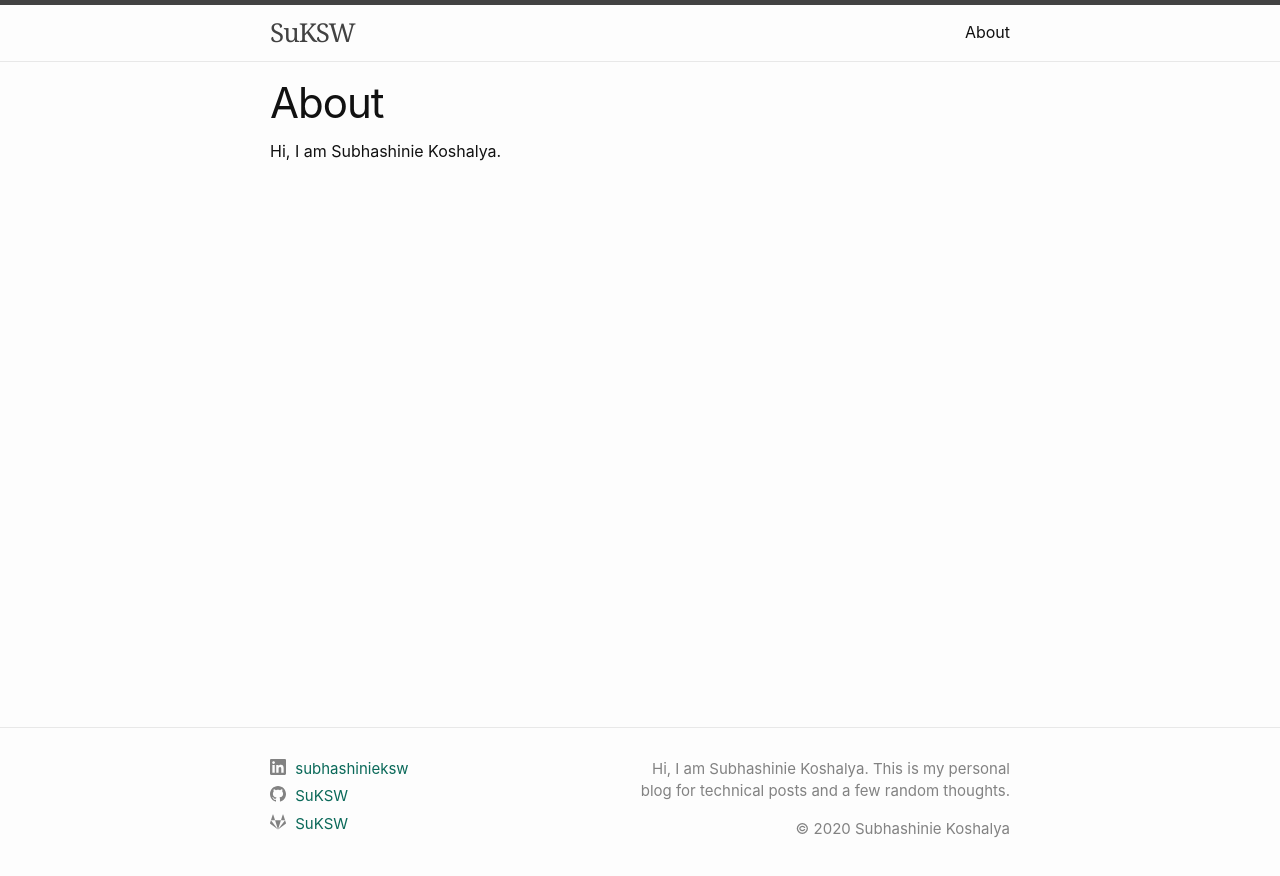
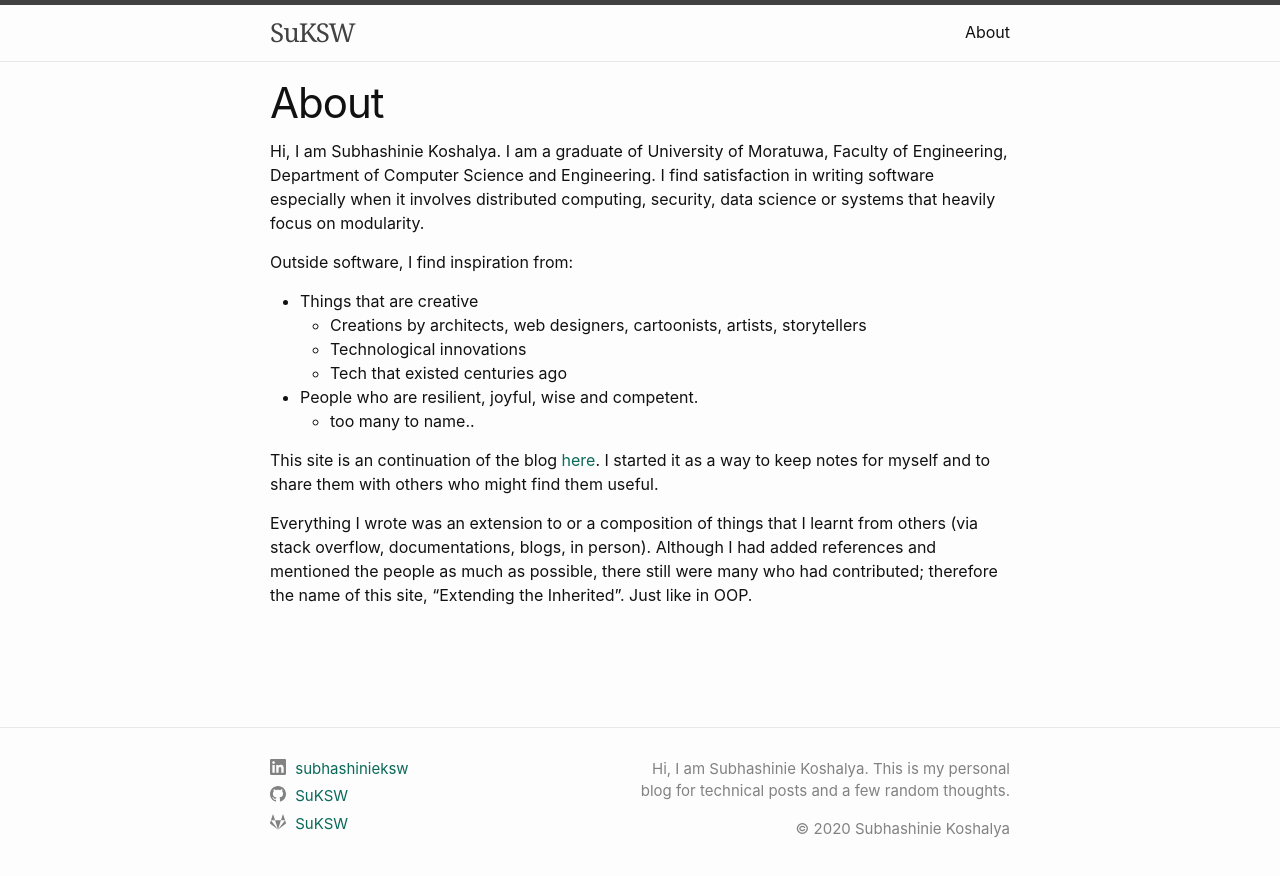
Before and after one commit to SuKSW/SuKSW.github.io, a Jekyll site: the page built from pages/about.md, in a window 1280 px wide. Shown: the top 876 px of the page. Built offline with Jekyll 4.4.1, drawn with Linux system fonts in a browser that asks for light colours; comment, search, counter and statistics services are not loaded.

Commit message:
update about page

```diff
--- a/pages/about.md
+++ b/pages/about.md
@@ -4,4 +4,19 @@ title: About
 permalink: /about
 ---
 
-Hi, I am Subhashinie Koshalya.
+Hi, I am Subhashinie Koshalya. I am a graduate of University of Moratuwa, Faculty of Engineering, Department of Computer Science and Engineering. I find satisfaction in writing software especially when it involves distributed computing, security, data science or systems that heavily focus on modularity.
+
+Outside software, I find inspiration from:
+
+- Things that are creative
+    - Creations by architects, web designers, cartoonists, artists, storytellers
+    - Technological innovations
+    - Tech that existed centuries ago
+- People who are resilient, joyful, wise and competent.
+    - too many to name..
+
+This site is an continuation of the blog [here][wordpress_site]. I started it as a way to keep notes for myself and to share them with others who might find them useful.
+
+Everything I wrote was an extension to or a composition of things that I learnt from others (via stack overflow, documentations, blogs, in person). Although I had added references and mentioned the people as much as possible, there still were many who had contributed; therefore the name of this site, "Extending the Inherited". Just like in OOP.
+
+[wordpress_site]: https://extendingtheinherited.wordpress.com/
```
